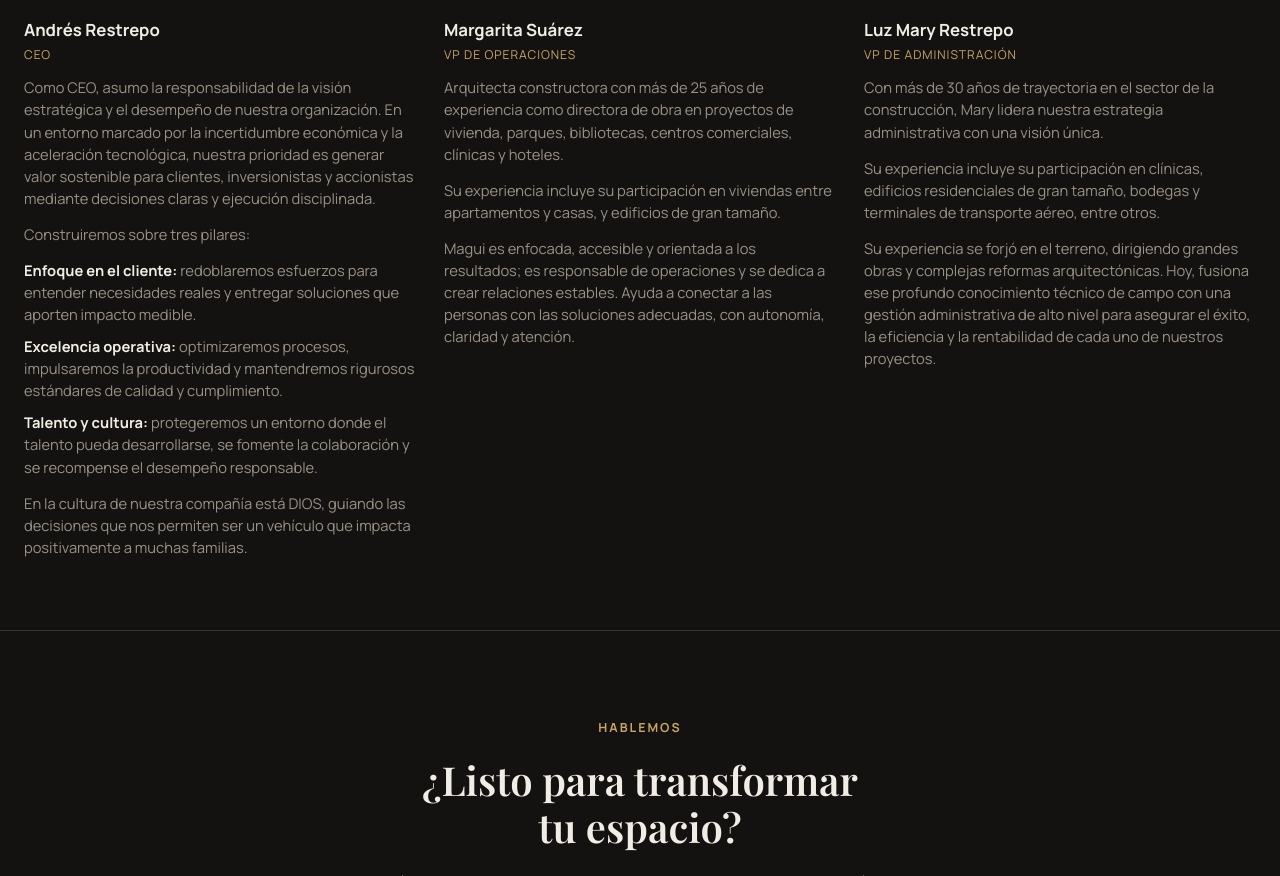
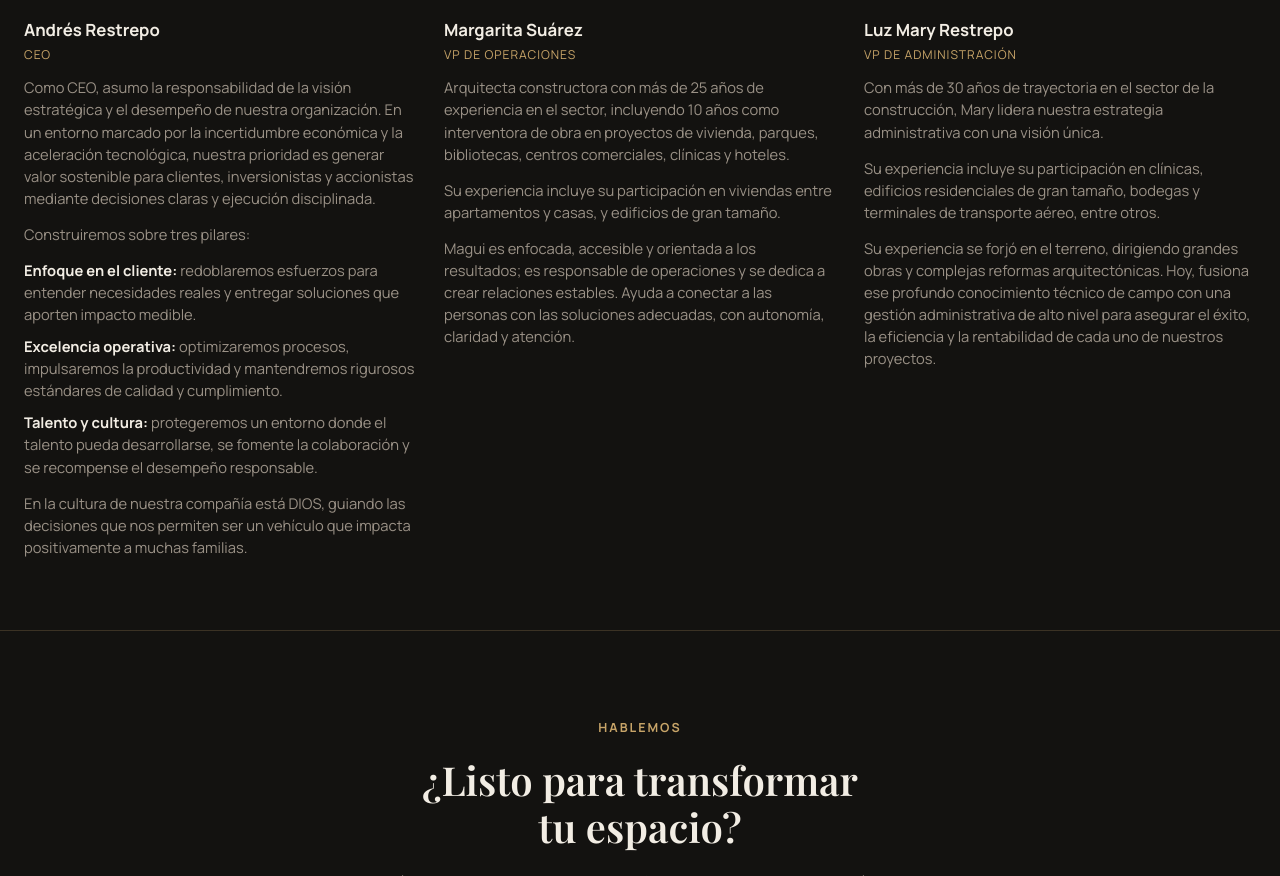
Before and after one commit to TomasPosada0626/novahaus, a website: page home/index.html in a window 1280 px wide. Shown: the part 4457-5333 px from the top of the page. Drawn offline with nearby package versions, Linux system fonts and the light colour scheme; a web font is replaced by a local one.

Commit message:
fix: correct Margarita's experience figures in her bio (10 years as interventora, 25 total)

```diff
--- a/home/index.html
+++ b/home/index.html
@@ -301,9 +301,10 @@
             </picture>
             <h3>Margarita Suárez</h3>
             <p class="team-role">VP de Operaciones</p>
-            <p>Arquitecta constructora con más de 25 años de experiencia
-              como directora de obra en proyectos de vivienda, parques,
-              bibliotecas, centros comerciales, clínicas y hoteles.</p>
+            <p>Arquitecta constructora con más de 25 años de experiencia en
+              el sector, incluyendo 10 años como interventora de obra en
+              proyectos de vivienda, parques, bibliotecas, centros
+              comerciales, clínicas y hoteles.</p>
             <p>Su experiencia incluye su participación en viviendas entre
               apartamentos y casas, y edificios de gran tamaño.</p>
             <p>Magui es enfocada, accesible y orientada a los resultados; es
```
